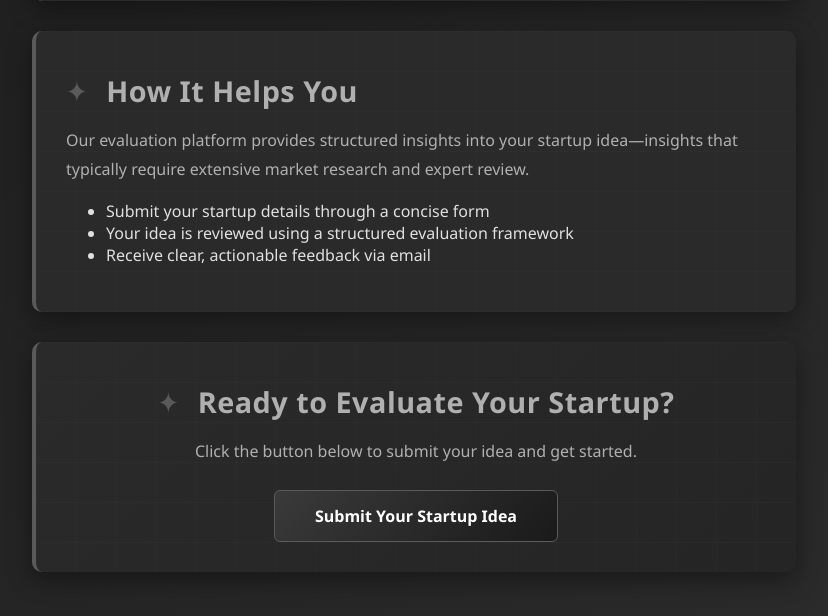
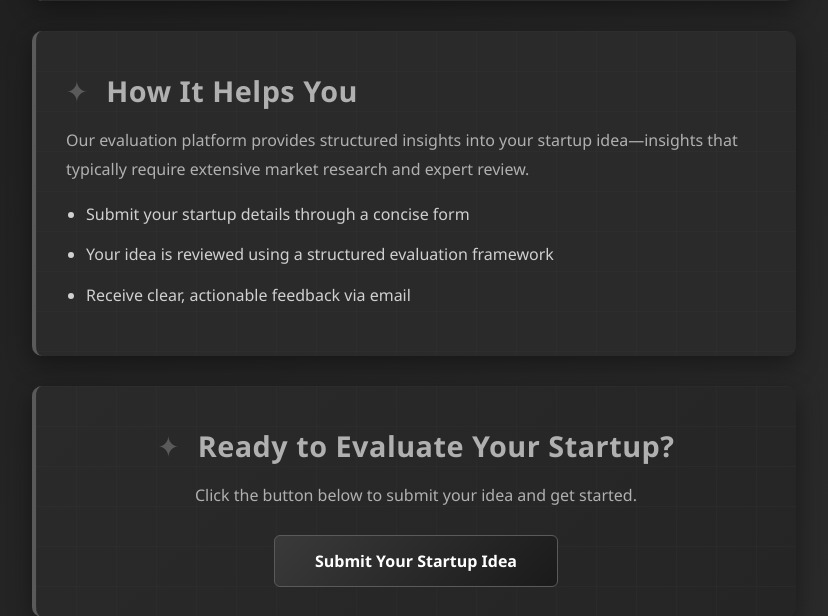
Before and after one commit to shivani-vishwakarmaa/startup-evaluator, a Flask app: page / in a window 1280 px wide. Shown: the part 626-1242 px from the top of the page, without its empty margins (226-1054 px from the left). Run offline with Flask 3, Linux system fonts and the light colour scheme.

Commit message:
Update styles

```diff
--- a/static/style.css
+++ b/static/style.css
@@ -419,12 +419,12 @@ footer {
 }
 
 .about-app ul,
-.how-it-helps ol {
+.how-it-helps ul {
     padding-left: 20px;
 }
 
 .about-app ul li,
-.how-it-helps ol li {
+.how-it-helps ul li {
     margin-bottom: 12px;
     color: #d0d0d0;
     line-height: 1.8;
```
